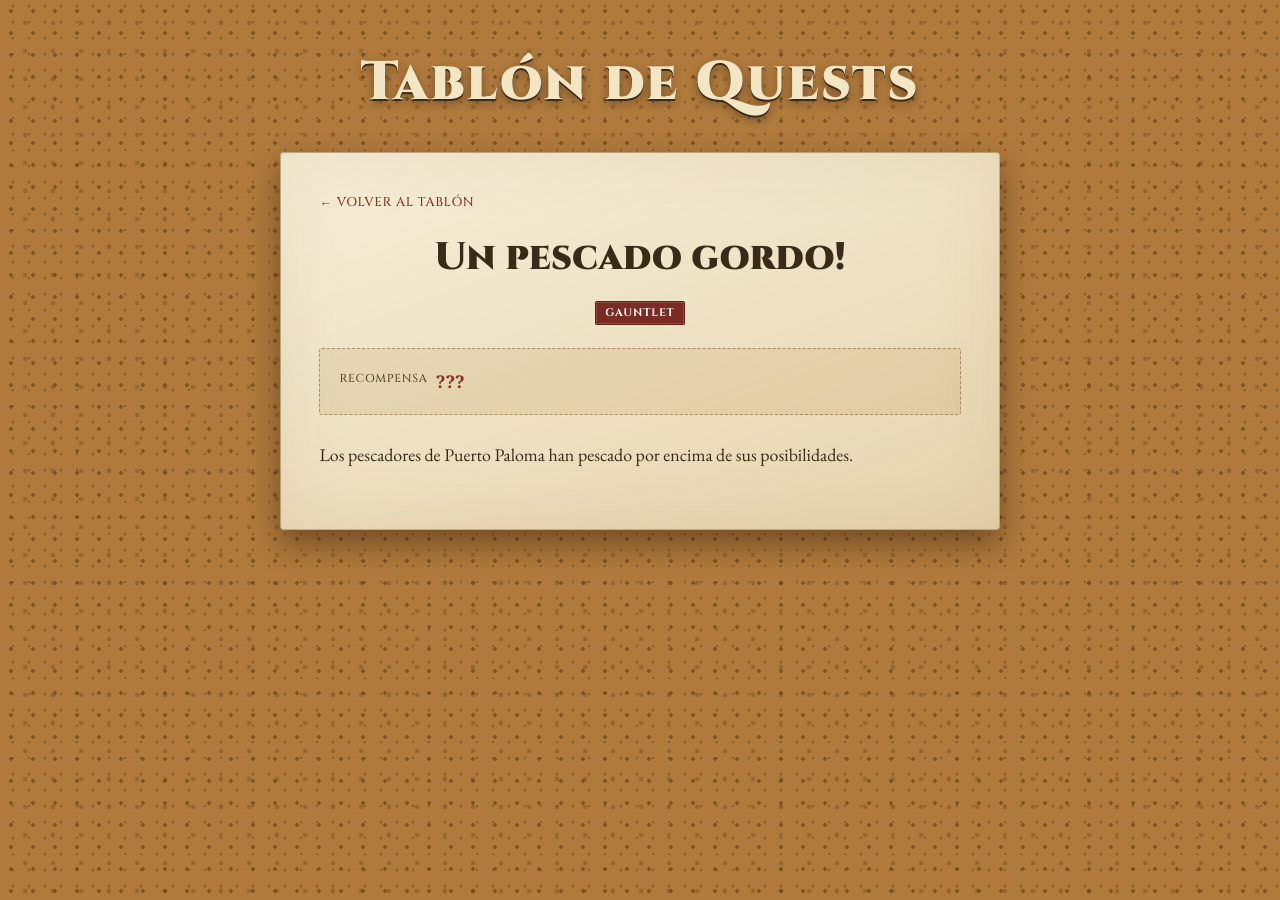
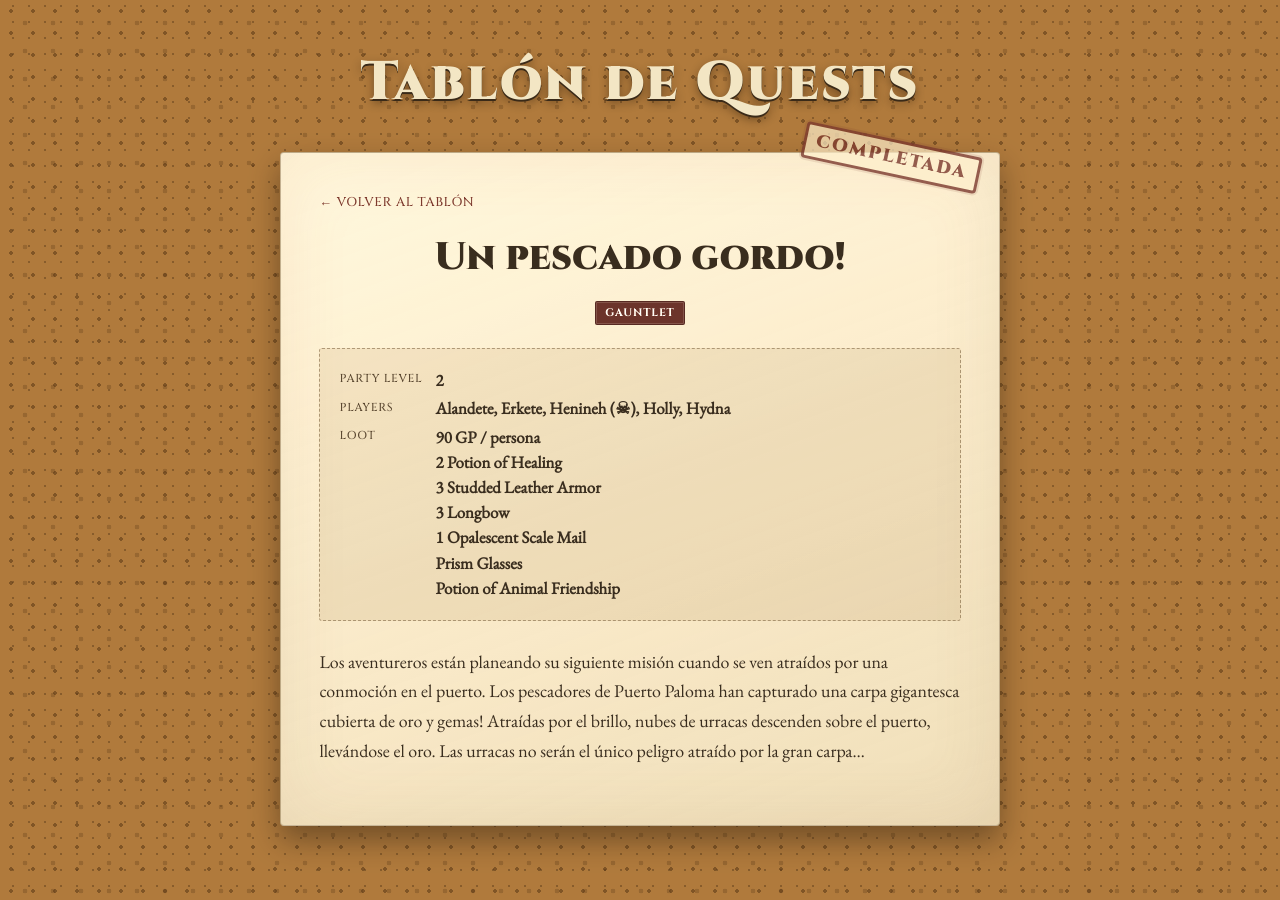
Before and after one commit to Eromythic/quests, a Jekyll site: the page built from _quests/gran-pesca.md, in a window 1280 px wide. Built offline with Jekyll 4.4.1, drawn with Linux system fonts in a browser that asks for light colours; some web fonts are replaced.

Commit message:
update post-pesca

```diff
--- a/_quests/gran-pesca.md
+++ b/_quests/gran-pesca.md
@@ -3,7 +3,19 @@ title: "Un pescado gordo!"
 brief: "Los pescadores de Puerto Paloma han pescado por encima de sus posibilidades."
 tags: [gauntlet]
 reward: "???"
-status: available
+status: completed
+
+party_level: 2
+completed_on: 2026-07-20
+participants: [Alandete, Erkete, Henineh (☠), Holly, Hydna]
+rewards_granted:
+ - "90 GP / persona"
+ - "2 Potion of Healing"
+ - "3 Studded Leather Armor"
+ - "3 Longbow"
+ - "1 Opalescent Scale Mail"
+ - "Prism Glasses"
+ - "Potion of Animal Friendship"
 ---
 
-Los pescadores de Puerto Paloma han pescado por encima de sus posibilidades.
+Los aventureros están planeando su siguiente misión cuando se ven atraídos por una conmoción en el puerto. Los pescadores de Puerto Paloma han capturado una carpa gigantesca cubierta de oro y gemas! Atraídas por el brillo, nubes de urracas descenden sobre el puerto, llevándose el oro. Las urracas no serán el único peligro atraído por la gran carpa...
```
Also changed, not shown: _quests/monteolvido-2b.md (+1 -1 lines), _quests/templo-aquatico.md (added, +15 -0 lines).
